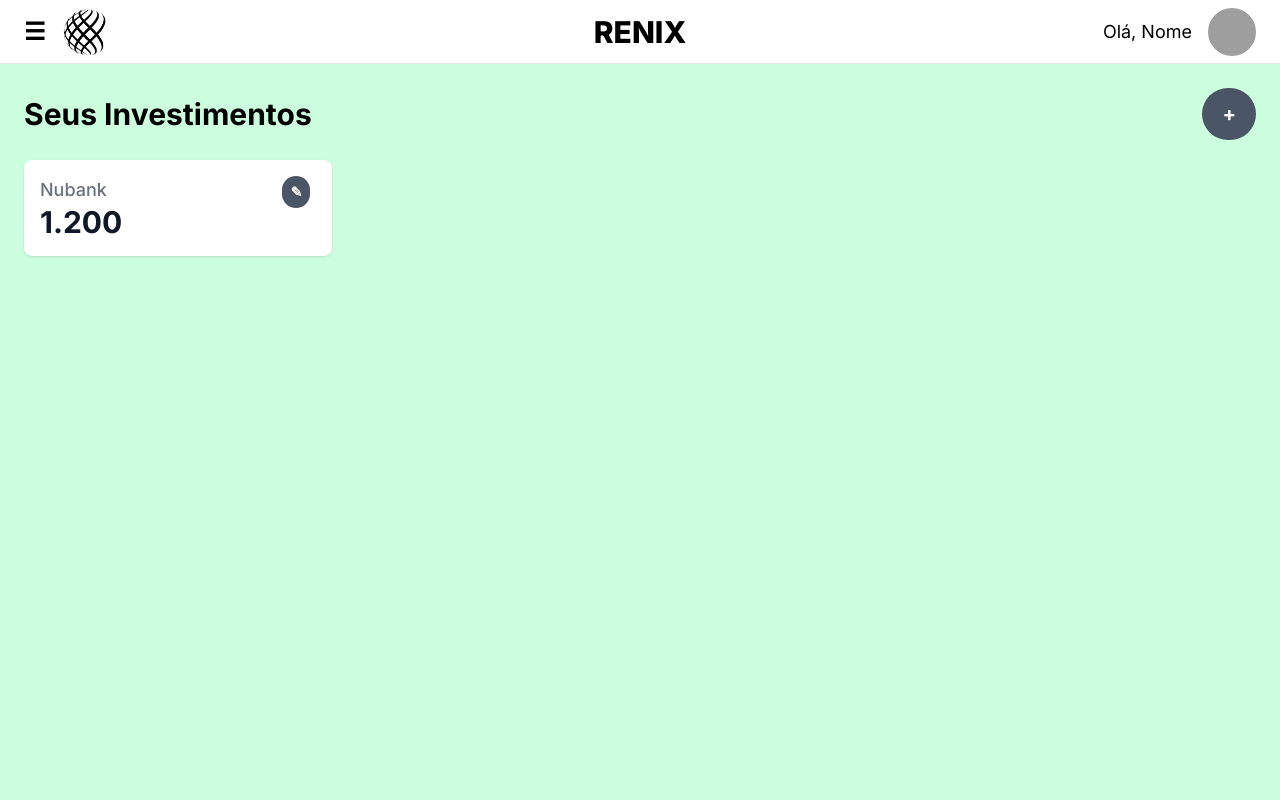
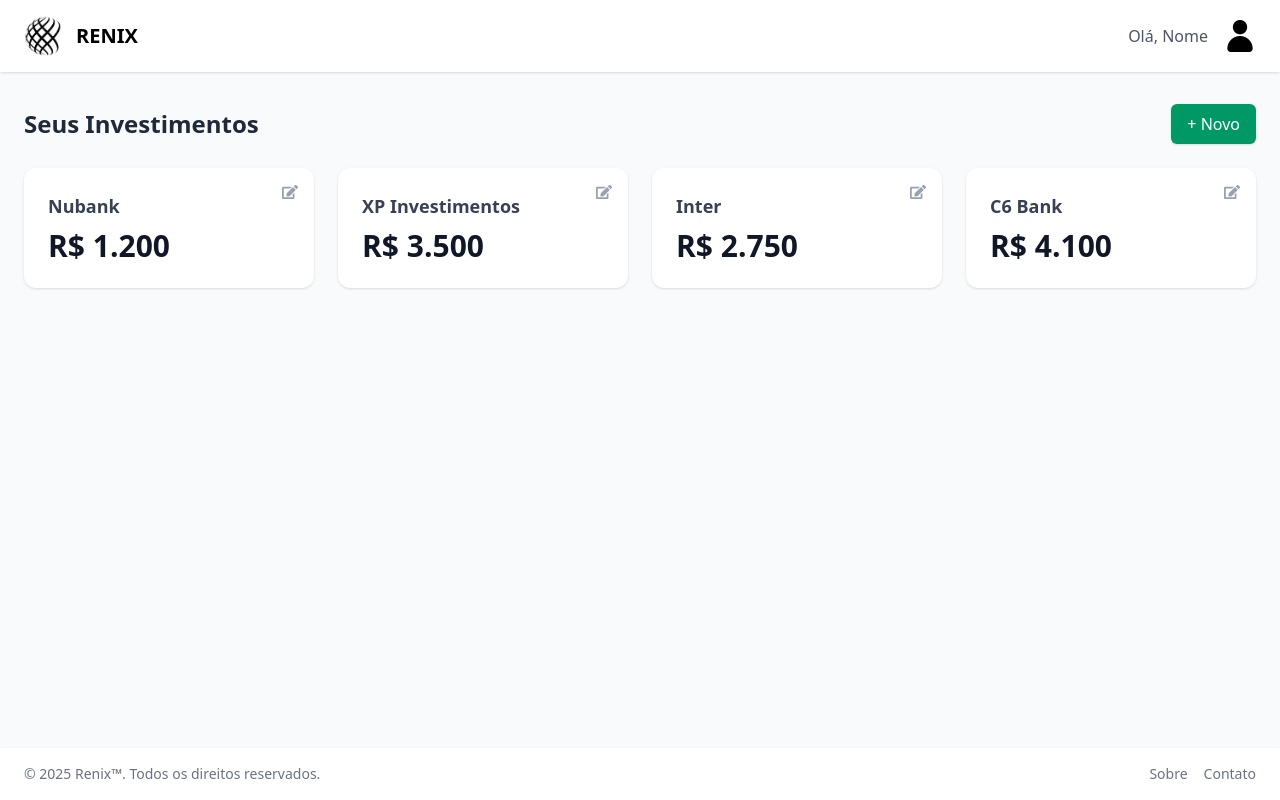
Before and after one commit to Bruno-DevBack/TCC_ADS_ETEC, a Next.js app in the folder Renix/: page /investments in a window 1280 px wide. Built offline with nearby package versions, Linux system fonts and the light colour scheme; grey boxes are pictures that could not be loaded.

Commit message:
Front-end Finalizado

```diff
--- a/Renix/package.json
+++ b/Renix/package.json
@@ -17,6 +17,7 @@
     "next": "15.2.4",
     "react": "^19.0.0",
     "react-dom": "^19.0.0",
+    "react-icons": "^5.5.0",
     "recharts": "^2.15.3"
   },
   "devDependencies": {
--- a/Renix/src/app/investment/page.tsx
+++ b/Renix/src/app/investment/page.tsx
@@ -23,55 +23,49 @@ export default function Dashboard() {
     <div className="flex min-h-screen">
       {/* Sidebar */}
       <div
-        className={`fixed top-0 left-0 h-full w-64 bg-white border-r border-gray-200 p-6 z-40 transform transition-transform duration-300 ${
-          menuAberto ? 'translate-x-0' : '-translate-x-full'
-        }`}
+        className={`fixed top-0 left-0 h-full w-64 bg-white border-r border-gray-200 p-6 z-40 transform transition-transform duration-300 ${menuAberto ? 'translate-x-0' : '-translate-x-full'
+          }`}
       >
         <button onClick={() => setMenuAberto(false)} className="mb-6 text-gray-600 font-bold text-xl">
           ✕
         </button>
         <ul className="space-y-4 text-lg">
           <li>
-            <button onClick={() => router.push('/')} className="hover:text-blue-600">Página Inicial</button>
+            <button onClick={() => router.push('/investments')} className="hover:text-blue-600">Página Inicial</button>
           </li>
-          <li>
-            <button onClick={() => router.push('/investments')} className="hover:text-blue-600">Investimentos</button>
-          </li>
-          <li>
-            <button onClick={() => router.push('/newinvestment')} className="hover:text-blue-600">Criar investimento</button>
-          </li>
+
         </ul>
       </div>
 
       {/* Conteúdo principal */}
-      <div className="flex-1 flex flex-col">
+      <div className="flex-1 flex flex-col bg-gray-50">
         {/* Navbar */}
-        <nav className="h-16 bg-white border-b border-gray-200 px-6 flex items-center justify-between relative">
+        <nav className="bg-white shadow-sm px-6 py-4 flex justify-between items-center">
+          <div className="flex items-center gap-3">
+            <div className="flex items-center space-x-4">
+              <button onClick={() => setMenuAberto(true)} className="text-xl font-bold">
+                ☰
+              </button>
+            </div>
+            <img src="/logo.png" alt="Logo" className="w-10 h-10" />
+            <span className="text-xl text-black font-bold">RENIX</span>
+          </div>
           {/* Botão do menu */}
-          <div className="flex items-center space-x-4">
-            <button onClick={() => setMenuAberto(true)} className="text-2xl font-bold">
-              ☰
-            </button>
-            <img src="/logo.png" alt="Logo" className="w-12 h-12" />
-          </div>
-
-          {/* Título centralizado */}
-          <h1 className="text-2xl md:text-3xl font-extrabold text-black-500 absolute left-1/2 transform -translate-x-1/2">
-            RENIX
-          </h1>
 
           {/* Usuário */}
           <div className="flex items-center space-x-4">
             <span className="text-md lg:text-lg hidden sm:block">Olá, Nome</span>
-            <img src="/avatar.png" alt="Avatar" className="w-12 h-12 rounded-full" />
+            <a href="https://example.com" target="_blank" rel="noopener noreferrer">
+                        <img src="/avatar.png" alt="Logo" className="w-8 h-8" />
+                    </a>
           </div>
         </nav>
 
         {/* Seção principal */}
-        <section className="w-full h-full justify-items-center bg-[#ccffde]">
-          <div className="text-2xl font-bold mt-3">Rendimento</div>
+        <section className="w-full h-full justify-items-center">
+          <div className="text-2xl mt-5 mb-5 font-bold mt-3">Rendimento</div>
 
-          <ResponsiveContainer width="95%" height="45%" className={'text-lg'}>
+          <ResponsiveContainer width="75%" height="45%" className={'text-lg'}>
             <LineChart data={dadosInvestimento} margin={{ top: 10, right: 30, left: 0, bottom: 0 }}>
               <CartesianGrid strokeDasharray="3 3" />
               <XAxis dataKey="mes" />
@@ -81,12 +75,12 @@ export default function Dashboard() {
             </LineChart>
           </ResponsiveContainer>
 
-          <div className="mb-3 w-[80%] md:w-[85%] mx-auto">
+          <div className="mb-3 w-[80%] md:w-[85%] mt-20 mx-auto flex flex-col align-items justify-center">
             <div className="space-y-3 mb-3">
               <div className="block text-xl font-medium text-black mb-1">
                 Valor Investido
               </div>
-              <div className="block w-full rounded-md border-2 border-gray-500 p-2 text-xl shadow-sm">
+              <div className="block w-[30%] rounded-md border-2 border-gray-500 p-2 text-xl shadow-sm">
                 1800
               </div>
             </div>
@@ -95,7 +89,7 @@ export default function Dashboard() {
               <div className="block text-xl font-medium text-black mb-1">
                 Impostos
               </div>
-              <div className="block w-full rounded-md border-2 border-gray-500 p-2 text-xl shadow-sm">
+              <div className="block w-[30%] rounded-md border-2 border-gray-500 p-2 text-xl shadow-sm">
                 150
               </div>
             </div>
@@ -104,12 +98,22 @@ export default function Dashboard() {
               <div className="block text-xl font-medium text-black mb-1">
                 Valor Líquido
               </div>
-              <div className="block w-full rounded-md border-2 border-gray-500 p-2 text-xl shadow-sm">
+              <div className="block w-[30%] rounded-md border-2 border-gray-500 p-2 text-xl shadow-sm">
                 2150
               </div>
             </div>
           </div>
         </section>
+
+        <footer className="bg-white mt-12 shadow-sm">
+          <div className="max-w-screen-xl mx-auto px-6 py-4 flex flex-col md:flex-row items-center justify-between text-sm text-gray-500">
+            <span>© 2025 <a href="/" className="hover:underline">Renix™</a>. Todos os direitos reservados.</span>
+            <div className="flex gap-4 mt-2 md:mt-0">
+              <a href="/" className="hover:underline">Sobre</a>
+              <a href="/" className="hover:underline">Contato</a>
+            </div>
+          </div>
+        </footer>
       </div>
     </div>
   );
--- a/Renix/src/app/investments/page.tsx
+++ b/Renix/src/app/investments/page.tsx
@@ -2,86 +2,80 @@
 
 import { useRouter } from 'next/navigation';
 import { useState } from 'react';
+import { FaEdit } from 'react-icons/fa';
 
 export default function Dashboard() {
     const router = useRouter();
-    const [menuAberto, setMenuAberto] = useState(false);
+
+    const investimentos = [
+        { nome: 'Nubank', valor: '1.200', id: 1 },
+        { nome: 'XP Investimentos', valor: '3.500', id: 2 },
+        { nome: 'Inter', valor: '2.750', id: 3 },
+        { nome: 'C6 Bank', valor: '4.100', id: 4 },
+    ];
 
     return (
-        <div className="flex min-h-screen">
-            {/* Sidebar */}
-            <div
-                className={`fixed top-0 left-0 h-full w-64 bg-white border-r border-gray-200 p-6 z-40 transform transition-transform duration-300 ${menuAberto ? 'translate-x-0' : '-translate-x-full'
-                    }`}
-            >
-                <button onClick={() => setMenuAberto(false)} className="mb-6 text-gray-600 font-bold text-xl">
-                    ✕
-                </button>
-                <ul className="space-y-4 text-lg">
-                    <li>
-                        <button onClick={() => router.push('/')} className="hover:text-blue-600">Página Inicial</button>
-                    </li>
-                    <li>
-                        <button onClick={() => router.push('/newinvestment')} className="hover:text-blue-600">Criar Investimentos</button>
-                    </li>
-                </ul>
+        <div className="flex flex-col min-h-screen bg-gray-50 font-sans text-gray-800">
+            {/* Navbar */}
+            <nav className="bg-white shadow-sm px-6 py-4 flex justify-between items-center">
+                <div className="flex items-center gap-3">
+                    <img src="/logo.png" alt="Logo" className="w-10 h-10" />
+                    <span className="text-xl text-black font-bold">RENIX</span>
                 </div>
-
-            {/* Conteúdo principal */}
-            <div className="flex-1 flex flex-col">
-                {/* Navbar */}
-                <nav className="h-16 bg-white border-b border-gray-200 px-6 flex items-center justify-between">
-                    {/* Botão do menu */}
-                    <div className="flex items-center space-x-4">
-                        <button onClick={() => setMenuAberto(true)} className="text-2xl font-bold">
-                            ☰
-                        </button>
-                        <img src="/logo.png" alt="Logo" className="w-12 h-12" />
-                    </div>
-
-                    {/* Título centralizado */}
-                    <h1 className="text-2xl md:text-3xl font-extrabold text-black-500 absolute left-1/2 transform -translate-x-1/2">
-                        RENIX
-                    </h1>
-
-                    <div className="flex items-center space-x-4">
-                        <span className="text-md lg:text-lg hidden sm:block">Olá, Nome</span>
-                        <img src="/avatar.png" alt="Avatar" className="w-12 h-12 rounded-full" />
+                <div className="flex items-center gap-4">
+                    <span className="hidden sm:inline text-gray-600">Olá, Nome</span>
+                    <a href="https://example.com" target="_blank" rel="noopener noreferrer">
+                        <img src="/avatar.png" alt="Logo" className="w-8 h-8" />
+                    </a>
                 </div>
             </nav>
 
-                {/* Conteúdo */}
-                <main className="flex-1 bg-[#ccffde] p-6 items-center">
-                    <div className="flex items-center justify-between mb-5">
-                        <h1 className="text-2xl md:text-3xl font-bold text-black-500">
-                            Seus Investimentos
-                        </h1>
+            {/* Conteúdo principal */}
+            <main className="flex-grow px-6 py-8">
+                <div className="flex items-center justify-between mb-6">
+                    <h1 className="text-2xl font-bold">Seus Investimentos</h1>
                     <button
                         onClick={() => router.push('/newinvestment')}
-                            className="bg-gray-600 hover:bg-green-700 text-white font-bold py-2 px-4 md:py-3 md:px-5 rounded-full text-lg lg:text-xl"
+                        className="bg-emerald-600 hover:bg-emerald-700 text-white font-medium py-2 px-4 rounded-md shadow-sm transition"
                     >
-                            +
+                        + Novo
                     </button>
                 </div>
 
-                    <div className=" grid grid-cols-1 sm:grid-cols-2 lg:grid-cols-4 gap-4r">
-                        <div onClick={() => router.push('/investment')} className="bg-white shadow rounded-lg p-4 flex flex-row hover:bg-gray-200 focus:outline-2 focus:outline-offset-2 focus:outline-gray-300 active:bg-gray-300">
-                            <div>
-                                <h3 className="text-sm md:text-md lg:text-lg font-medium text-gray-500">Nubank</h3>
-                                <p className="text-2xl md:text-3xl font-bold text-gray-900">1.200</p>
+                <div className="grid grid-cols-1 sm:grid-cols-2 lg:grid-cols-4 gap-6">
+                    {investimentos.map((inv) => (
+                        <div
+                            key={inv.id}
+                            onClick={() => router.push('/investment')}
+                            className="relative bg-white p-6 rounded-xl shadow hover:shadow-md transition cursor-pointer"
+                        >
+                            <button
+                                onClick={(e) => {
+                                    e.stopPropagation();
+                                    router.push('/newinvestment');
+                                }}
+                                className="absolute top-4 right-4 text-gray-400 hover:text-emerald-600 transition"
+                            >
+                                <FaEdit />
+                            </button>
+
+                            <h3 className="text-lg font-semibold text-gray-700">{inv.nome}</h3>
+                            <p className="mt-2 text-3xl font-bold text-gray-900">R$ {inv.valor}</p>
                         </div>
+                    ))}
+                </div>
+            </main>
 
-                            <button
-                                onClick={() => router.push('/newinvestment')}
-                                className="h-8 ml-[70%] md:ml-[68%] lg:ml-[50%] xl:ml-[58%] bg-gray-600 hover:bg-green-700 text-white font-bold py-1 px-2 md:py-1 md:px-2 rounded-full text-sm lg:text-md"
-                            >
-                                ✎
-                            </button>
+            {/* Footer */}
+            <footer className="bg-white mt-12 shadow-sm">
+                <div className="max-w-screen-xl mx-auto px-6 py-4 flex flex-col md:flex-row items-center justify-between text-sm text-gray-500">
+                    <span>© 2025 <a href="/" className="hover:underline">Renix™</a>. Todos os direitos reservados.</span>
+                    <div className="flex gap-4 mt-2 md:mt-0">
+                        <a href="/" className="hover:underline">Sobre</a>
+                        <a href="/" className="hover:underline">Contato</a>
                     </div>
                 </div>
-                </main>
+            </footer>
         </div>
-        </div>
-
     );
 }
--- a/Renix/src/app/layout.tsx
+++ b/Renix/src/app/layout.tsx
@@ -8,9 +8,7 @@ export default function RootLayout({
 }>) {
   return (
     <html lang="en">
-      <body
-
-      >
+      <body>
         {children}
       </body>
     </html>
--- a/Renix/src/app/newinvestment/page.tsx
+++ b/Renix/src/app/newinvestment/page.tsx
@@ -20,45 +20,43 @@ export default function Dashboard() {
                 </button>
                 <ul className="space-y-4 text-lg">
                     <li>
-                        <button onClick={() => router.push('/')} className="hover:text-blue-600">Página Inicial</button>
-                    </li>
-                    <li>
-                        <button onClick={() => router.push('/investments')} className="hover:text-blue-600">Investimentos</button>
+                        <button onClick={() => router.push('/investments')} className="hover:text-blue-600">Página Inicial</button>
                     </li>
                 </ul>
             </div>
 
             {/* Conteúdo principal */}
-            <div className="flex-1 flex flex-col">
+            <div className="flex-1 flex flex-col bg-gray-50">
                 {/* Navbar */}
-                <nav className="h-16 bg-white border-b border-gray-200 px-6 flex items-center justify-between">
+                <nav className="bg-white shadow-sm px-6 py-4 flex justify-between items-center">
+                    <div className="flex items-center gap-3">
+                        <div className="flex items-center space-x-4">
+                            <button onClick={() => setMenuAberto(true)} className="text-xl font-bold">
+                                ☰
+                            </button>
+                        </div>
+                        <img src="/logo.png" alt="Logo" className="w-10 h-10" />
+                        <span className="text-xl text-black font-bold">RENIX</span>
+                    </div>
                     {/* Botão do menu */}
-                    <div className="flex items-center space-x-4">
-                        <button onClick={() => setMenuAberto(true)} className="text-2xl font-bold">
-                            ☰
-                        </button>
-                        <img src="/logo.png" alt="Logo" className="w-12 h-12" />
-                    </div>
 
-                    {/* Título centralizado */}
-                    <h1 className="text-2xl md:text-3xl font-extrabold text-black-500 absolute left-1/2 transform -translate-x-1/2">
-                        RENIX
-                    </h1>
-
+                    {/* Usuário */}
                     <div className="flex items-center space-x-4">
                         <span className="text-md lg:text-lg hidden sm:block">Olá, Nome</span>
-                        <img src="/avatar.png" alt="Avatar" className="w-12 h-12 rounded-full" />
+                        <a href="/profile" target="_blank" rel="noopener noreferrer">
+                        <img src="/avatar.png" alt="Logo" className="w-8 h-8" />
+                    </a>
                     </div>
                 </nav>
 
                 {/* Conteúdo */}
-                <main className="min-h-screen bg-[#ccffde] flex justify-center p-6">
-                    <div className=" flex flex-col items-center space-y-6 lg:-mt-20">
+                <main className="min-h-screen flex justify-center p-6">
+                    <div className=" flex flex-col items-center space-y-6 lg:mt-20">
                         {/* Título centralizado */}
-                        <h1 className="text-3xl font-bold text-black-500 mt-20">Novo Investimento</h1>
+                        <h1 className="text-3xl font-bold text-black mt-20">Novo Investimento</h1>
 
                         {/* Card com inputs */}
-                        <div className="bg-white shadow rounded-lg p-6 w-full max-w-md">
+                        <div className="bg-white shadow rounded-lg p-6 w-120 max-w-md">
                             <form className="space-y-4">
 
                                 <div>
@@ -106,7 +104,7 @@ export default function Dashboard() {
 
                                 <button
                                     type="submit"
-                                    className="w-full bg-blue-600 text-white py-2 px-4 rounded hover:bg-blue-700"
+                                    className="w-full  bg-[#028264] text-white py-2 px-4 rounded"
                                 >
                                     Calcular
                                 </button>
@@ -114,6 +112,26 @@ export default function Dashboard() {
                         </div>
                     </div>
                 </main>
+                <footer className="bg-white shadow-sm bg-[#028264] shadow">
+                    <div className="w-full mx-auto max-w-screen-xl p-4 md:flex md:items-center md:justify-between">
+                        <span className="text-sm text-gray-500 sm:text-center dark:text-gray-400">© 2023 <a href="https://flowbite.com/" className="hover:underline">Flowbite™</a>. All Rights Reserved.
+                        </span>
+                        <ul className="flex flex-wrap items-center mt-3 text-sm font-medium text-gray-500 dark:text-gray-400 sm:mt-0">
+                            <li>
+                                <a href="#" className="hover:underline me-4 md:me-6">About</a>
+                            </li>
+                            <li>
+                                <a href="#" className="hover:underline me-4 md:me-6">Privacy Policy</a>
+                            </li>
+                            <li>
+                                <a href="#" className="hover:underline me-4 md:me-6">Licensing</a>
+                            </li>
+                            <li>
+                                <a href="#" className="hover:underline">Contact</a>
+                            </li>
+                        </ul>
+                    </div>
+                </footer>
 
             </div>
         </div>
```
Also changed, not shown: Renix/public/avatar.png (added), 1 other file (tests, documents, lock files or other folders). Lines whose indentation alone changed are shown as unchanged.
